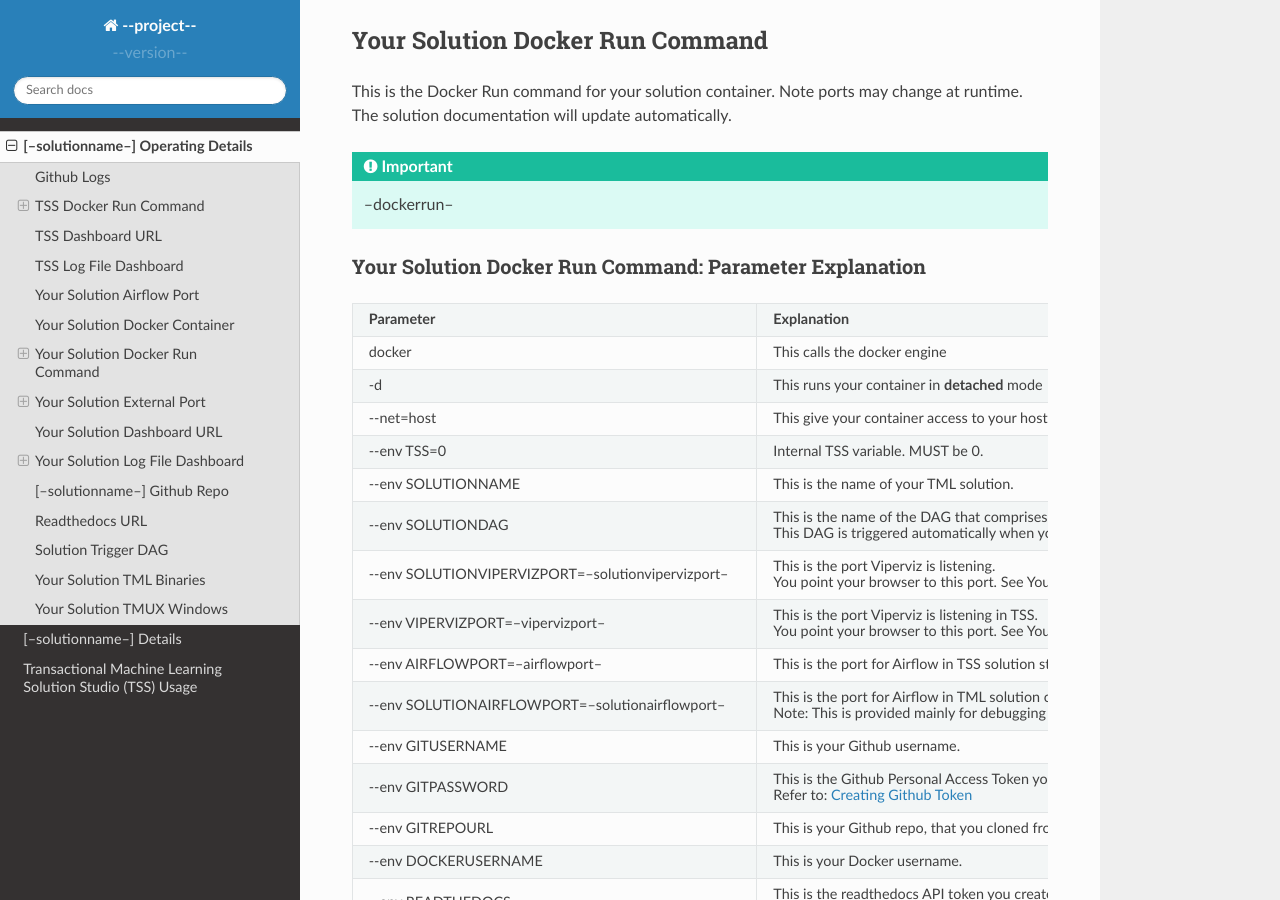
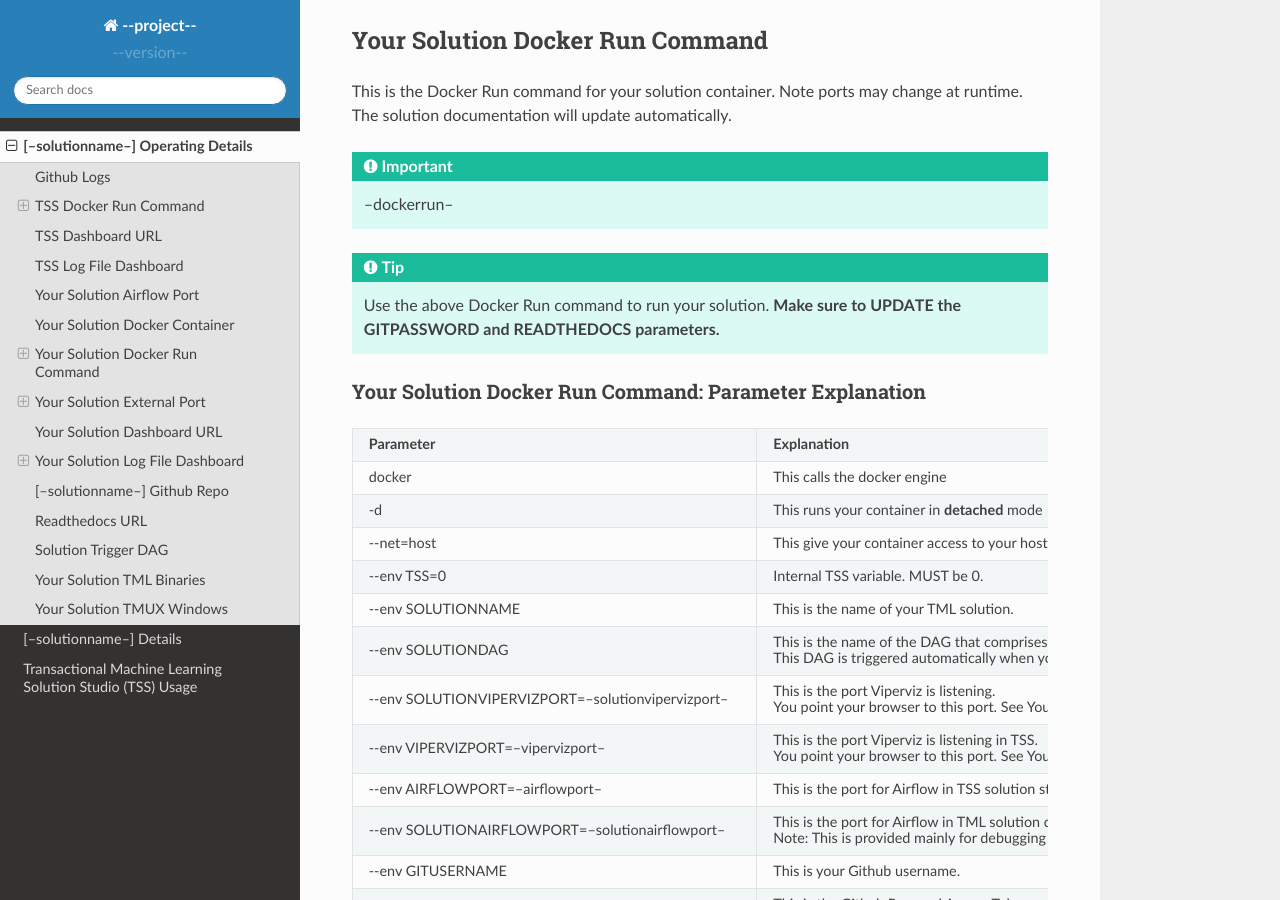
Before and after one commit to vanesalcb06/tssproject2-2b5c, a Sphinx documentation site: the page built from docs/source/operating.rst, in a window 1280 px wide and 900 px high, scrolled down 3609 px. Built offline with Sphinx 7.4.7 and the Read the Docs theme 2.0.0, drawn with Linux system fonts in a browser that asks for light colours.

Commit message:
Update operating.rst

```diff
--- a/docs/source/operating.rst
+++ b/docs/source/operating.rst
@@ -169,6 +169,9 @@ This is the Docker Run command for your solution container.  Note ports may chan
 
 .. important::
    --dockerrun--
+
+.. tip::
+   Use the above Docker Run command to run your solution.  **Make sure to UPDATE the GITPASSWORD and READTHEDOCS parameters.**
 
 Your Solution Docker Run Command: Parameter Explanation
 ^^^^^^^^^^^^^^^^^^^^^^
```
